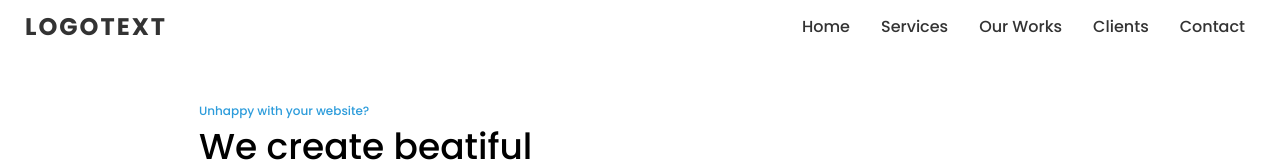
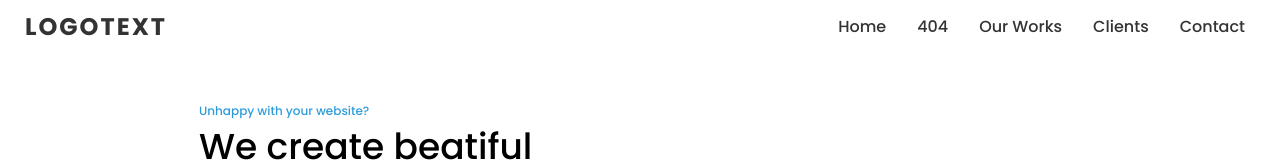
Before and after one commit to askomarov/devchallenge-eddie-page, a Vue app: page / in a window 1280 px wide. Shown: the top 162 px of the page. Built offline with nearby package versions, Linux system fonts and the light colour scheme.

Commit message:
change a tag on routerlink

```diff
--- a/src/assets/scss/null.scss
+++ b/src/assets/scss/null.scss
@@ -11,6 +11,7 @@
 
   --box-shadow: 0px 10px 30px rgba(51, 51, 51, 0.1);
   --bg-main: #fff;
+  --bg-main-dark: #333;
 
   font-family: $font-family;
   font-size: $fz-default;
--- a/src/base/VFooter.vue
+++ b/src/base/VFooter.vue
@@ -70,7 +70,7 @@ export default {
 .footer {
   padding: 2rem 0 1rem;
   color: var(--color-white);
-  background: var(--bg-main);
+  background: var(--bg-main-dark);
 }
 .footer__container {
   @media (min-width: $width-tablet) {
--- a/src/base/VHeader.vue
+++ b/src/base/VHeader.vue
@@ -3,13 +3,13 @@ header(id="header").header
   .header__container.container
     nav.header__menu.header-menu(:class="isMenuOpened ? 'header-menu--opened' : 'header-menu--closed'")
       .header-menu__logo-wrap
-        a(href='/').header-menu__logo
-          | Logotext
+        routerLink(to='/').header-menu__logo Logotext
+
       button(@click="toggleMenu" type="button" :aria-hidden="isMenuOpened" :aria-expanded="isMenuOpened" aria-label="open/close menu").header-menu__button.menu-button
         span.menu-button__icon
       ul.header-menu__list
         li(v-for="(link,index) in menu", :key="index" ).header-menu__item
-          a(:href="link.href").header-menu__link {{link.text}}
+          routerLink(:to="link.href").header-menu__link {{link.text}}
 </template>
 
 <script>
@@ -23,8 +23,8 @@ export default {
           text: "Home",
         },
         {
-          href: "#",
-          text: "Services",
+          href: "/404",
+          text: "404",
         },
         {
           href: "#",
--- a/src/layouts/AppLayout.vue
+++ b/src/layouts/AppLayout.vue
@@ -6,6 +6,7 @@
 
 <script setup>
 import { useRoute } from "vue-router";
+
 const route = useRoute();
 </script>
 <style></style>
--- a/src/layouts/AppLayoutDefault.vue
+++ b/src/layouts/AppLayoutDefault.vue
@@ -9,4 +9,6 @@
 <script setup>
 import SvgSprite from "../components/SvgSprite.vue";
 import VHeader from "../base/VHeader.vue";
+import { onMounted } from "vue";
+onMounted(() => console.log("mount"));
 </script>
--- a/src/main.js
+++ b/src/main.js
@@ -1,6 +1,7 @@
 import { createApp } from "vue";
 import App from "./App.vue";
 import router from "./router";
-import AppLayout from "./layouts/AppLayout.vue";
+// import AppLayout from "./layouts/AppLayout.vue";
 
-createApp(App).component("AppLayout", AppLayout).use(router).mount("#app");
+// createApp(App).component("AppLayout", AppLayout).use(router).mount("#app");
+createApp(App).use(router).mount("#app");
--- a/src/views/404.vue
+++ b/src/views/404.vue
@@ -89,14 +89,13 @@ a.back {
   text-align: center;
   text-transform: uppercase;
   color: var(--color-white);
-  background: var(--text-color-black);
+  background: var(--bg-main-dark);
   font-weight: 700;
   font-size: size(14px);
   line-height: size(21px);
   padding: 1rem 1.5rem;
   &:hover {
     box-shadow: var(--box-shadow);
-    background: var(--bg-main);
   }
   @media (prefers-color-scheme: dark) {
     color: #333;
```
